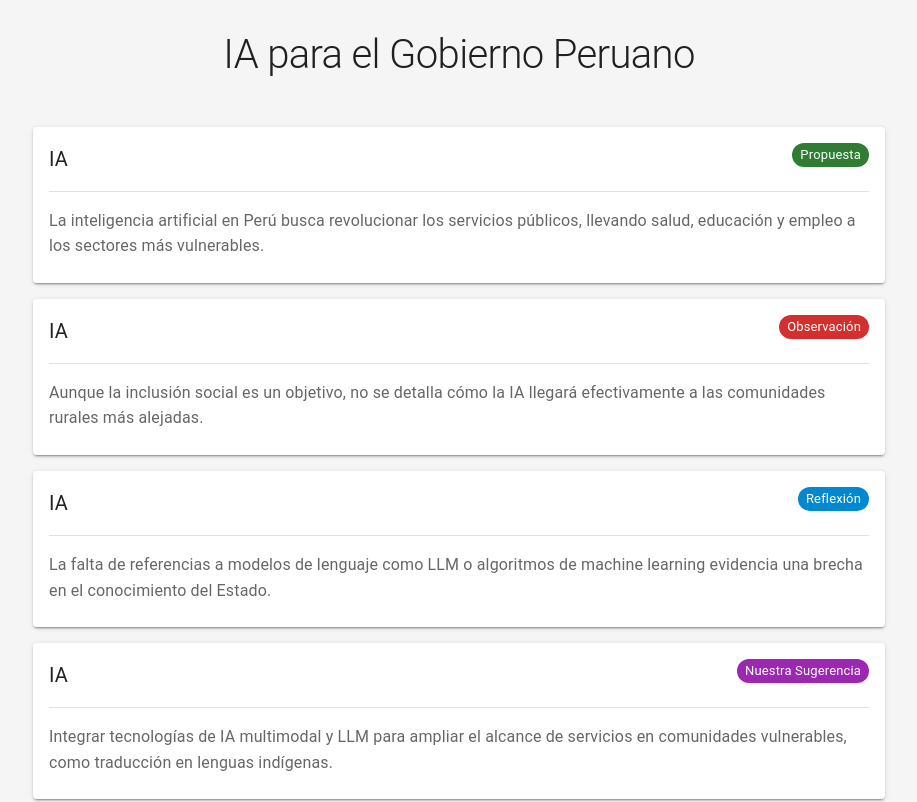
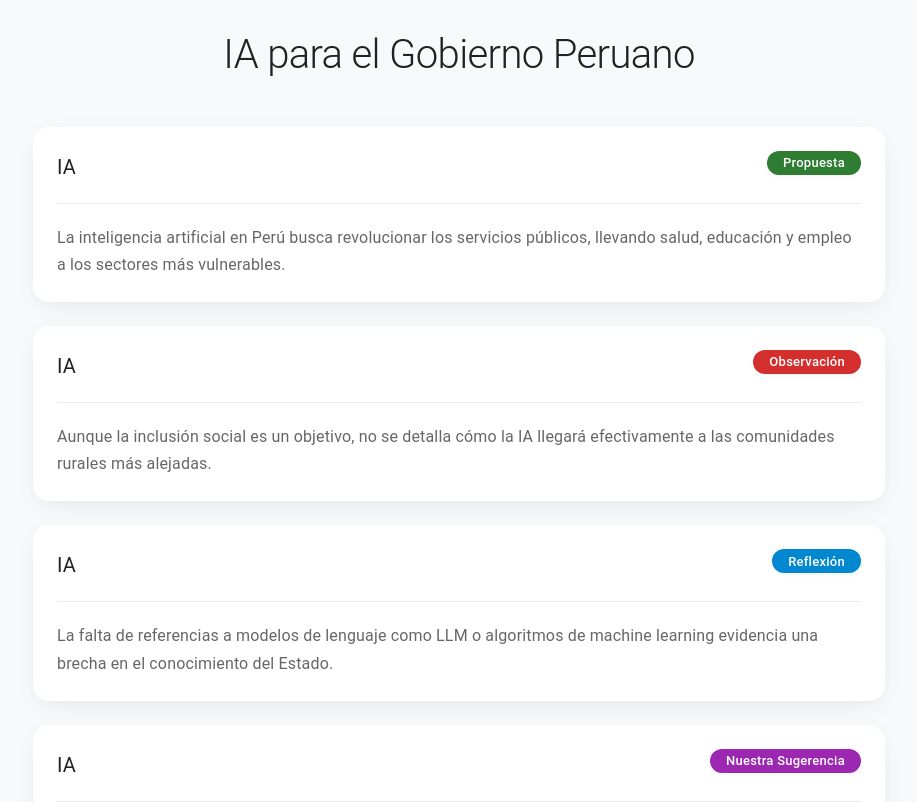
Before and after one commit to miguelcastroe/aiperu, a React (Vite) app: page / in a window 1280 px wide. Shown: the top 802 px of the page, without its empty margins (181-1098 px from the left). Built offline with nearby package versions, Linux system fonts and the light colour scheme.

Commit message:
Enhance UI with Rounded Corners
Updated components to use more rounded corners and implemented softer, elegant shadows to create a friendlier interface.
[skip gpt_engineer]

```diff
--- a/src/App.tsx
+++ b/src/App.tsx
@@ -18,7 +18,8 @@ const theme = createTheme({
       main: '#9c27b0',
     },
     background: {
-      default: '#f5f5f5',
+      default: '#f8f9fa',
+      paper: '#ffffff',
     },
   },
   typography: {
@@ -30,6 +31,32 @@ const theme = createTheme({
     body1: {
       fontSize: '1rem',
       lineHeight: 1.5,
+    },
+  },
+  shape: {
+    borderRadius: 16, // Increased border radius for a friendlier look
+  },
+  components: {
+    MuiCard: {
+      styleOverrides: {
+        root: {
+          borderRadius: 16,
+          boxShadow: '0 8px 32px -8px rgba(0,0,0,0.08), 0 4px 16px -4px rgba(0,0,0,0.03)', // Softer, more elegant shadow
+          transition: 'transform 0.2s ease-in-out, box-shadow 0.2s ease-in-out',
+          '&:hover': {
+            transform: 'translateY(-4px)',
+            boxShadow: '0 12px 48px -12px rgba(0,0,0,0.12), 0 8px 24px -8px rgba(0,0,0,0.04)',
+          },
+        },
+      },
+    },
+    MuiChip: {
+      styleOverrides: {
+        root: {
+          borderRadius: 12, // Rounder chips
+          boxShadow: '0 2px 8px -2px rgba(0,0,0,0.05)',
+        },
+      },
     },
   },
 });
--- a/src/components/Card.tsx
+++ b/src/components/Card.tsx
@@ -61,18 +61,23 @@ const Card = ({ card, index }: CardProps) => {
         opacity: isVisible ? 1 : 0,
         transform: `translateY(${isVisible ? 0 : '20px'})`,
         transition: 'opacity 0.5s ease-out, transform 0.5s ease-out',
-        mb: 2
+        mb: 3,
+        '&:hover': {
+          '& .MuiCard-root': {
+            transform: 'translateY(-4px)',
+          }
+        }
       }}
     >
-      <MuiCard elevation={2}>
-        <CardContent>
+      <MuiCard>
+        <CardContent sx={{ p: 3 }}>
           <Box sx={{
             display: 'flex',
             justifyContent: 'space-between',
             alignItems: 'flex-start',
-            mb: 2,
-            pb: 2,
-            borderBottom: '1px solid rgba(0, 0, 0, 0.12)'
+            mb: 2.5,
+            pb: 2.5,
+            borderBottom: '1px solid rgba(0, 0, 0, 0.08)'
           }}>
             <Typography
               variant="h6"
@@ -80,7 +85,8 @@ const Card = ({ card, index }: CardProps) => {
                 m: 0,
                 opacity: isCategoryVisible ? 1 : 0,
                 transition: 'opacity 0.5s ease-out',
-                fontWeight: 400
+                fontWeight: 400,
+                color: 'text.primary'
               }}
             >
               {card.Category}
@@ -89,7 +95,12 @@ const Card = ({ card, index }: CardProps) => {
               label={card.Type}
               color={getTypeColor(card.Type)}
               size="small"
-              sx={{ ml: 2 }}
+              sx={{
+                ml: 2,
+                px: 1,
+                fontWeight: 500,
+                letterSpacing: '0.02em'
+              }}
             />
           </Box>
           <Typography
@@ -97,7 +108,8 @@ const Card = ({ card, index }: CardProps) => {
             sx={{
               m: 0,
               color: 'text.secondary',
-              lineHeight: 1.6
+              lineHeight: 1.7,
+              letterSpacing: '0.01em'
             }}
           >
             {card.Description}
```
